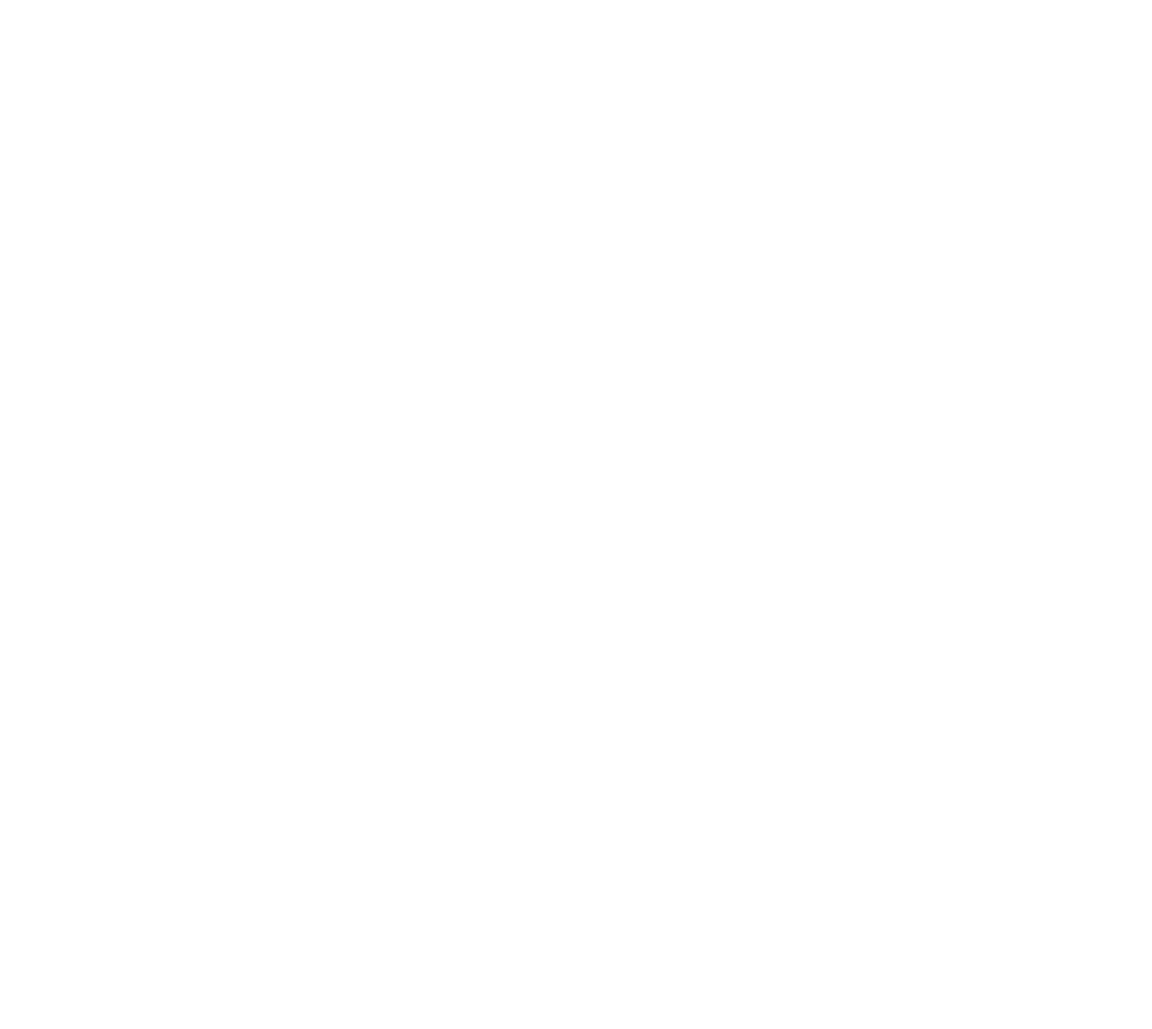
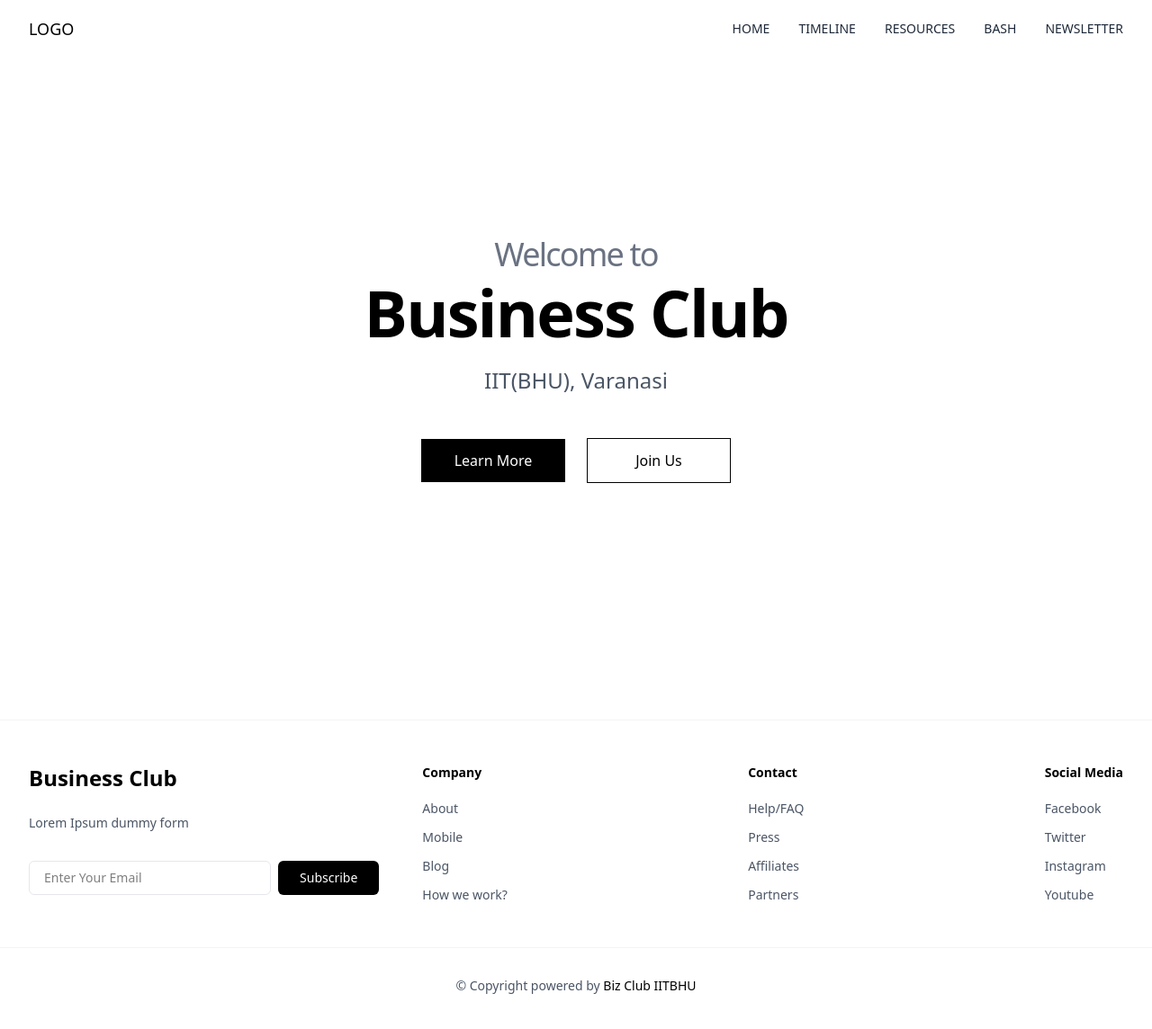
Before and after one commit to sivangbagri/biz-web-24, a React (Vite) app: page / in a window 1280 px wide. Shown: the top 1144 px of the page at 90% size. Before the commit the page ends 800 px from the top, so only its background shows below. Built offline with nearby package versions, Linux system fonts and the light colour scheme.

Commit message:
Changed to ts

```diff
--- a/src/App.tsx
+++ b/src/App.tsx
@@ -1,9 +1,18 @@
-import "./App.css";
+import Navbar from "./components/Navbar";
+import HeroSection from "./components/HeroSection";
+import Footer from "./components/Footer";
+import "./styles/hero.css";
+import "./styles/navbar.css";
+import "./styles/footer.css";
+import "./index.css";
 
 function App() {
   return (
-    <>
-    </>
+    <div className="min-h-screen">
+      <Navbar />
+      <HeroSection />
+      <Footer />
+    </div>
   );
 }
 
--- /dev/null
+++ b/src/components/Footer.tsx
@@ -0,0 +1,66 @@
+import React from 'react';
+import '../styles/footer.css';
+
+const Footer = () => {
+  return (
+    <footer className="footer">
+      <div className="footer-container">
+        {/* Left side - Logo and Description */}
+        <div className="footer-left">
+          <div className="footer-logo">
+            <span>Business Club</span>
+          </div>
+          <p className="footer-description">
+            Lorem Ipsum dummy form
+          </p>
+
+          {/* Email Subscribe */}
+          <div className="email-subscribe">
+            <input
+              type="email"
+              placeholder="Enter Your Email"
+              className="subscribe-input"
+            />
+            <button className="subscribe-button">
+              Subscribe
+            </button>
+          </div>
+        </div>
+
+        {/* Right side - Navigation Links */}
+        <div className="footer-right">
+          <div className="footer-section">
+            <h3 className="footer-title">Company</h3>
+            <a href="#about">About</a>
+            <a href="#mobile">Mobile</a>
+            <a href="#blog">Blog</a>
+            <a href="#how">How we work?</a>
+          </div>
+
+          <div className="footer-section">
+            <h3 className="footer-title">Contact</h3>
+            <a href="#help">Help/FAQ</a>
+            <a href="#press">Press</a>
+            <a href="#affiliates">Affiliates</a>
+            <a href="#partners">Partners</a>
+          </div>
+
+          <div className="footer-section">
+            <h3 className="footer-title">Social Media</h3>
+            <a href="#facebook">Facebook</a>
+            <a href="#twitter">Twitter</a>
+            <a href="#instagram">Instagram</a>
+            <a href="#youtube">Youtube</a>
+          </div>
+        </div>
+      </div>
+
+      {/* Copyright */}
+      <div className="footer-bottom">
+        <p>© Copyright powered by <a href="#" className="text-purple-600">Biz Club IITBHU</a></p>
+      </div>
+    </footer>
+  );
+};
+
+export default Footer;
--- /dev/null
+++ b/src/components/HeroSection.tsx
@@ -0,0 +1,38 @@
+import React, { useEffect, useState } from 'react';
+import '../styles/hero.css';
+
+const HeroSection = () => {
+  const [isVisible, setIsVisible] = useState(false);
+
+  useEffect(() => {
+    setIsVisible(true);
+  }, []);
+
+  return (
+    <div className="hero-container">
+      <div className="hero-content">
+        <div className={`fade-up-element ${isVisible ? 'visible' : ''}`}>
+          <h1 className="hero-title">
+            <span className="hero-subtitle">Welcome to</span>
+            <span className="hero-main-title">Business Club</span>
+          </h1>
+
+          <p className={`hero-description ${isVisible ? 'visible delay-200' : ''}`}>
+            IIT(BHU), Varanasi
+          </p>
+
+          <div className={`hero-buttons ${isVisible ? 'visible delay-400' : ''}`}>
+            <button className="primary-button">
+              <span>Learn More</span>
+            </button>
+            <button className="secondary-button">
+              <span>Join Us</span>
+            </button>
+          </div>
+        </div>
+      </div>
+    </div>
+  );
+};
+
+export default HeroSection;
--- /dev/null
+++ b/src/components/Navbar.tsx
@@ -0,0 +1,24 @@
+import React from 'react';
+import '../styles/navbar.css';
+
+const Navbar = () => {
+  return (
+    <nav className="navbar">
+      <div className="navbar-container">
+        <div className="navbar-logo">
+          LOGO
+        </div>
+
+        <div className="navbar-links">
+          <a href="#home" className="nav-link">HOME</a>
+          <a href="#timeline" className="nav-link">TIMELINE</a>
+          <a href="#resources" className="nav-link">RESOURCES</a>
+          <a href="#bash" className="nav-link">BASH</a>
+          <a href="#newsletter" className="nav-link">NEWSLETTER</a>
+        </div>
+      </div>
+    </nav>
+  );
+};
+
+export default Navbar;
--- /dev/null
+++ b/src/styles/footer.css
@@ -0,0 +1,78 @@
+@import "tailwindcss";
+
+.footer {
+  @apply bg-white py-12 border-t border-gray-100;
+}
+
+.footer-container {
+  @apply max-w-7xl mx-auto px-4 sm:px-6 lg:px-8
+         flex flex-col lg:flex-row justify-between gap-12;
+}
+
+/* Left Side Styles */
+.footer-left {
+  @apply flex flex-col gap-4 lg:w-1/3;
+}
+
+.footer-logo {
+  @apply text-2xl font-semibold;
+}
+
+.footer-description {
+  @apply text-gray-600 text-sm mt-2;
+}
+
+.email-subscribe {
+  @apply mt-4 flex gap-2;
+}
+
+.subscribe-input {
+  @apply px-4 py-2 border border-gray-200 rounded-md text-sm w-full
+         focus:outline-none focus:border-black transition-colors duration-200;
+}
+
+.subscribe-button {
+  @apply px-6 py-2 bg-black text-white text-sm font-medium rounded-md
+         hover:bg-gray-900 transition-colors duration-200;
+}
+
+/* Right Side Styles */
+.footer-right {
+  @apply flex flex-wrap justify-between gap-12 lg:w-2/3;
+}
+
+.footer-section {
+  @apply flex flex-col gap-3;
+}
+
+.footer-title {
+  @apply text-sm font-semibold mb-2;
+}
+
+.footer-section a {
+  @apply text-gray-600 text-sm hover:text-black transition-colors duration-200;
+}
+
+/* Bottom Copyright */
+.footer-bottom {
+  @apply mt-12 pt-8 border-t border-gray-100 text-center text-sm text-gray-600;
+}
+
+.footer-bottom a {
+  @apply text-black hover:text-gray-600 transition-colors duration-200;
+}
+
+/* Responsive Design */
+@media (max-width: 1024px) {
+  .footer-container {
+    @apply flex-col;
+  }
+
+  .footer-left, .footer-right {
+    @apply w-full;
+  }
+
+  .footer-right {
+    @apply grid grid-cols-2 sm:grid-cols-3 gap-8;
+  }
+}
--- /dev/null
+++ b/src/styles/hero.css
@@ -0,0 +1,56 @@
+@import "tailwindcss";
+
+.hero-container {
+  @apply relative min-h-screen flex items-center justify-center bg-white;
+}
+
+.hero-content {
+  @apply relative z-10 max-w-4xl mx-auto px-4 sm:px-6 lg:px-8 text-center;
+}
+
+.hero-title {
+  @apply text-5xl md:text-7xl font-bold text-black mb-6 tracking-tight;
+}
+
+.hero-subtitle {
+  @apply block font-light text-3xl md:text-4xl text-gray-500 mb-2;
+}
+
+.hero-main-title {
+  @apply block mt-2 text-black;
+}
+
+.hero-description {
+  @apply mt-6 text-xl md:text-2xl text-gray-600 max-w-2xl mx-auto font-light;
+}
+
+.hero-buttons {
+  @apply mt-12 flex flex-col sm:flex-row gap-6 justify-center items-center;
+}
+
+.primary-button {
+  @apply px-8 py-3 bg-black text-white text-base font-medium
+         hover:bg-gray-900 transition-colors duration-300 min-w-[160px];
+}
+
+.secondary-button {
+  @apply px-8 py-3 border border-black text-black text-base font-medium
+         hover:bg-black hover:text-white transition-all duration-300 min-w-[160px];
+}
+
+/* Animation classes */
+.fade-up-element {
+  @apply transition-all duration-1000 ease-out transform translate-y-8 opacity-0;
+}
+
+.fade-up-element.visible {
+  @apply translate-y-0 opacity-100;
+}
+
+.delay-200 {
+  transition-delay: 200ms;
+}
+
+.delay-400 {
+  transition-delay: 400ms;
+}
--- /dev/null
+++ b/src/styles/navbar.css
@@ -0,0 +1,32 @@
+@import "tailwindcss";
+
+.navbar {
+  @apply fixed top-0 left-0 right-0 bg-white/95 backdrop-blur-sm z-50;
+}
+
+.navbar-container {
+  @apply max-w-7xl mx-auto px-4 sm:px-6 lg:px-8 h-16 flex items-center justify-between;
+}
+
+.navbar-logo {
+  @apply text-lg font-medium text-black hover:text-gray-600 transition-all duration-300 cursor-pointer;
+}
+
+.navbar-links {
+  @apply hidden md:flex items-center space-x-8;
+}
+
+.nav-link {
+  @apply text-gray-800 text-sm font-medium relative py-1 transition-all duration-300;
+  /* Custom underline hover effect */
+  &::after {
+    content: '';
+    @apply absolute left-0 bottom-0 w-0 h-[1px] bg-black transition-all duration-300;
+  }
+  &:hover::after {
+    @apply w-full;
+  }
+  &:hover {
+    @apply text-black;
+  }
+}
```
